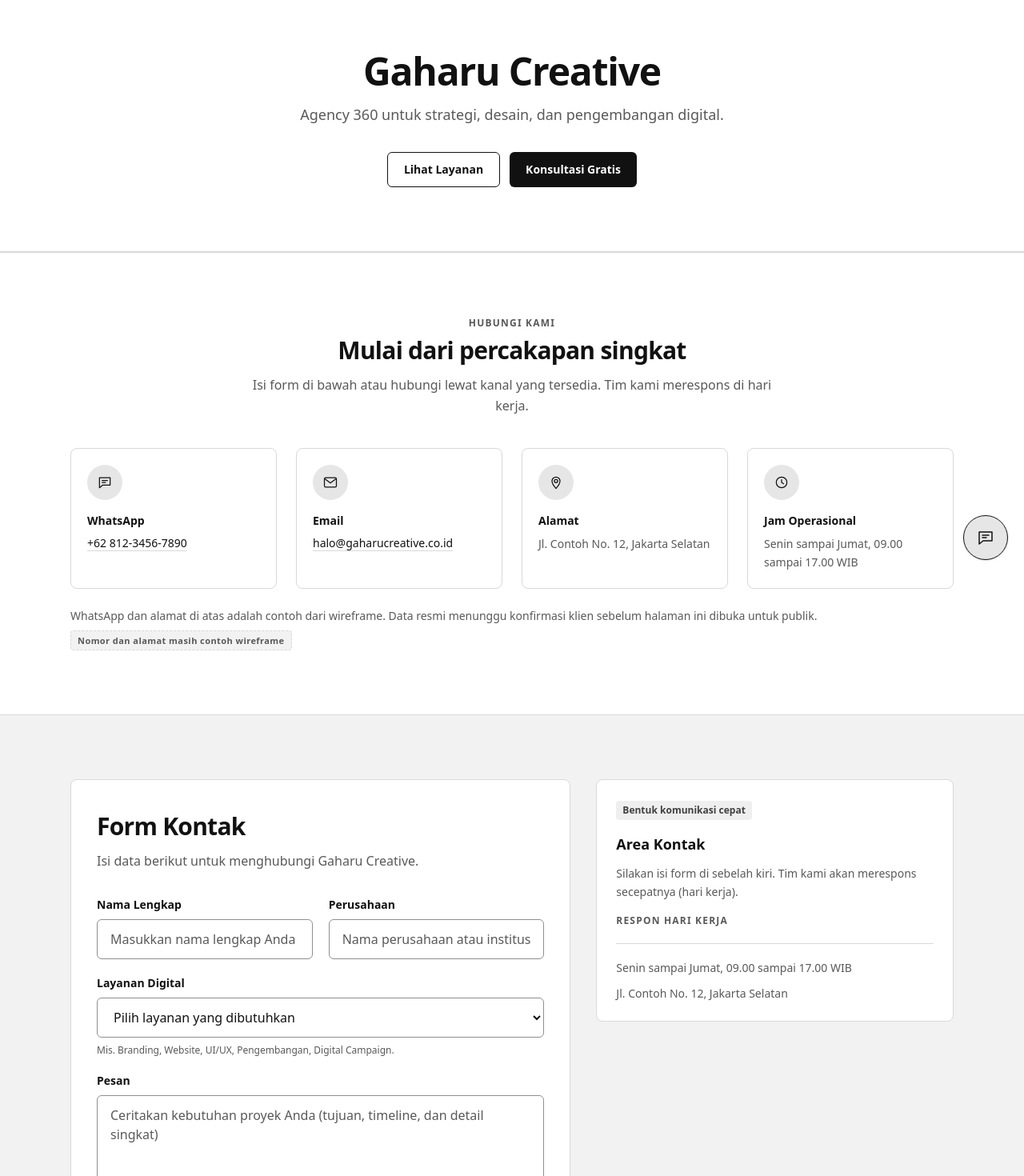
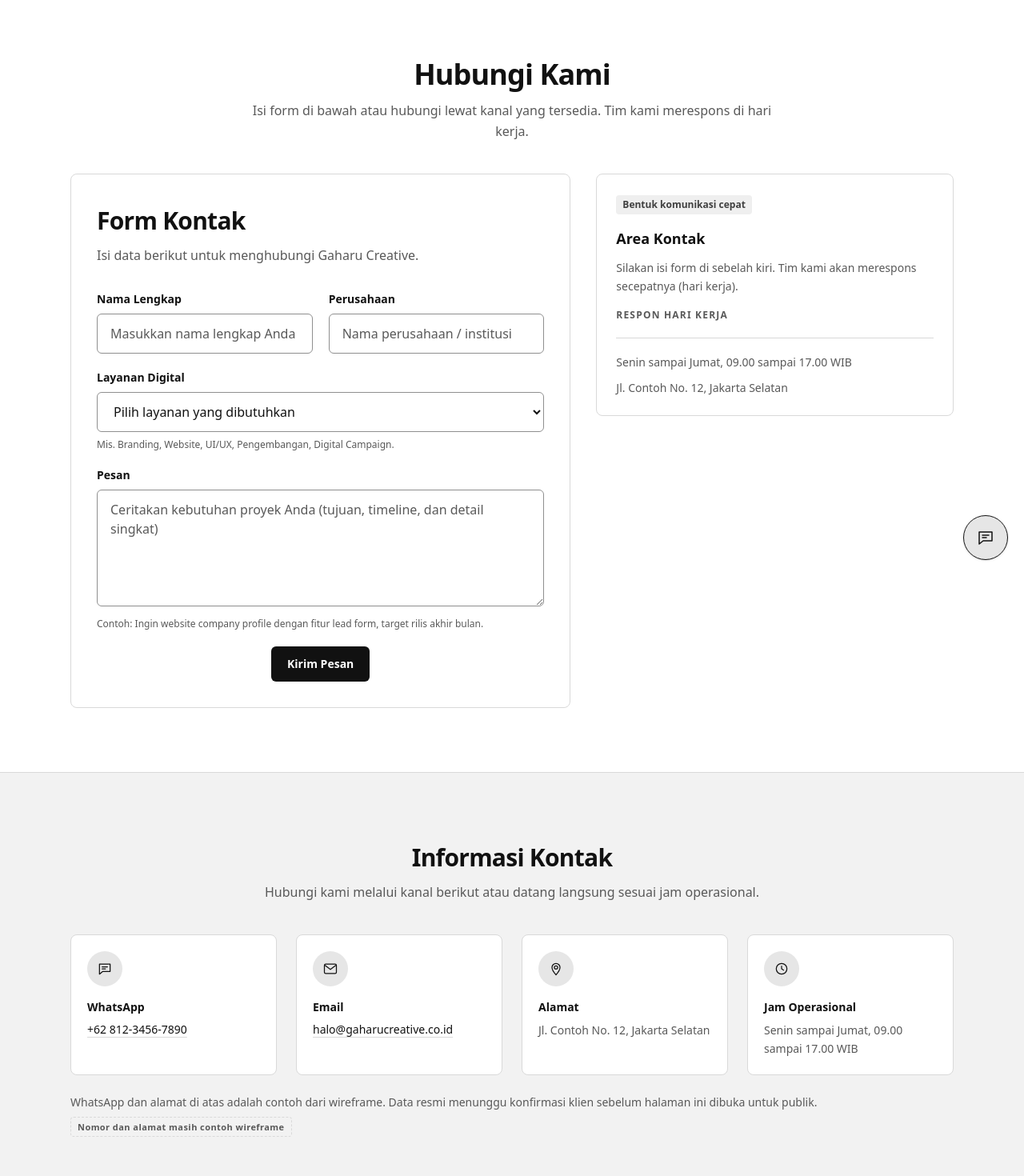
Before and after one commit to PKL-DigiTicket-SMKN-1-Adiwerna/Proyek-Website-Gaharu-Creative, a React (Vite) app: page /kontak in a window 1280 px wide. Shown: the part 80-1550 px from the top of the page at 80% size. Built offline with nearby package versions, Linux system fonts and the light colour scheme.

Commit message:
sesuaikan halaman dengan wireframe terbaru

```diff
--- a/src/components/ui.jsx
+++ b/src/components/ui.jsx
@@ -126,20 +126,27 @@ export function ImageBlock({ label, hint = "", ratio = "aspect-[4/3]", className
 }
 
 /* Header section: label kecil di atas, H2 tebal rata tengah, subjudul kecil. */
-export function SectionHead({ label, title, subtitle, align = "center", className = "" }) {
+export function SectionHead({ label, title, subtitle, align = "center", as = "h2", className = "" }) {
   const centered = align === "center";
+  /* `as` dipakai halaman tanpa hero (Layanan, Kontak) supaya judul section
+   * pertama tetap jadi H1 tunggal halaman itu. */
+  const Heading = as === "h1" ? "h1" : "h2";
+  const titleSize =
+    as === "h1"
+      ? "text-3xl sm:text-4xl"
+      : "text-2xl sm:text-3xl";
   return (
     <div className={`${centered ? "mx-auto max-w-2xl text-center" : "max-w-2xl"} ${className}`}>
       {label ? (
         <p className="text-xs font-semibold uppercase tracking-widest text-muted">{label}</p>
       ) : null}
-      <h2
-        className={`mt-2 text-2xl font-bold tracking-tight text-ink sm:text-3xl ${
+      <Heading
+        className={`mt-2 ${titleSize} font-bold tracking-tight text-ink ${
           centered ? "" : "text-left"
         }`}
       >
         {title}
-      </h2>
+      </Heading>
       {subtitle ? (
         <p className={`mt-3 text-base leading-relaxed text-muted ${centered ? "mx-auto" : ""}`}>
           {subtitle}
--- a/src/pages/HomePage.jsx
+++ b/src/pages/HomePage.jsx
@@ -65,14 +65,6 @@ export default function HomePage() {
               performance marketing, dan pengembangan produk digital agar hasilnya terukur dan
               berkelanjutan.
             </p>
-            <div className="mt-6 flex flex-wrap gap-3">
-              <Button to={links.konsultasi} kind="primary">
-                Konsultasi Gratis
-              </Button>
-              <Button to={links.portofolio} kind="secondary">
-                Lihat Portofolio
-              </Button>
-            </div>
           </article>
           <ImageBlock
             label="Visual layanan menyeluruh"
@@ -88,15 +80,6 @@ export default function HomePage() {
           title="5 Layanan Utama"
           subtitle="Layanan yang saling terhubung untuk pertumbuhan bisnis Anda."
         />
-        <div className="mt-8 flex flex-wrap justify-center gap-3">
-          <Button to={links.portofolio} kind="secondary">
-            Lihat Portofolio
-          </Button>
-          <Button to={links.konsultasi} kind="primary">
-            Konsultasi Gratis
-          </Button>
-        </div>
-
         {/* Grid 3 kartu di atas, 2 kartu lebih lebar di baris kedua. */}
         <div className="mt-10 grid gap-5 sm:grid-cols-2 lg:grid-cols-3">
           {services.slice(0, 3).map((svc) => (
@@ -156,14 +139,6 @@ export default function HomePage() {
           title="Portofolio Unggulan"
           subtitle="Contoh proyek berdasarkan kategori industri."
         />
-        <div className="mt-8 flex flex-wrap justify-center gap-3">
-          <Button to={links.konsultasi} kind="primary">
-            Konsultasi Gratis
-          </Button>
-          <Button to={links.portofolio} kind="secondary">
-            Lihat Portofolio
-          </Button>
-        </div>
         <div className="mt-10 grid gap-5 lg:grid-cols-3">
           {featuredWork.map((item) => (
             <article key={item.title} className="rounded-lg border border-line bg-paper p-5">
--- a/src/pages/KontakPage.jsx
+++ b/src/pages/KontakPage.jsx
@@ -2,7 +2,6 @@ import { useState } from "react";
 import { Seo } from "../components/Seo.jsx";
 import {
   Button,
-  Container,
   IconCircle,
   ImageBlock,
   Section,
@@ -17,6 +16,9 @@ const description = "Hubungi Gaharu Creative untuk konsultasi gratis, penawaran,
 
 const emptyForm = { nama: "", perusahaan: "", layanan: "", pesan: "" };
 
+/* DESAIN.md 4.6: halaman ini tanpa hero, langsung dimulai dari section
+ * "Hubungi Kami" tepat di bawah navbar. Form di kiri, kartu Area Kontak
+ * di kanan, lalu Informasi Kontak dan Peta. */
 export default function KontakPage() {
   const [form, setForm] = useState(emptyForm);
   const [errors, setErrors] = useState({});
@@ -51,59 +53,17 @@ export default function KontakPage() {
     <>
       <Seo title={title} description={description} />
 
-      <section className="border-b border-line">
-        <Container className="py-14 sm:py-20">
-          <div className="text-center">
-            <h1 className="text-4xl font-bold tracking-tight text-ink sm:text-5xl">{site.name}</h1>
-            <p className="mx-auto mt-4 max-w-xl text-lg leading-relaxed text-muted">
-              Agency 360 untuk strategi, desain, dan pengembangan digital.
-            </p>
-            <div className="mt-8 flex flex-wrap justify-center gap-3">
-              <Button to={links.layanan} kind="secondary">
-                Lihat Layanan
-              </Button>
-              <Button to="#form-kontak" kind="primary">
-                Konsultasi Gratis
-              </Button>
-            </div>
-          </div>
-        </Container>
-      </section>
-
-      <Section id="hubungi" divider>
+      <Section id="hubungi">
         <SectionHead
-          label="Hubungi Kami"
-          title="Mulai dari percakapan singkat"
+          as="h1"
+          title="Hubungi Kami"
           subtitle="Isi form di bawah atau hubungi lewat kanal yang tersedia. Tim kami merespons di hari kerja."
         />
-        <div className="mt-10 grid gap-6 sm:grid-cols-2 lg:grid-cols-4">
-          {kontakInfo.map((item) => (
-            <article key={item.title} className="rounded-lg border border-line bg-paper p-5">
-              <IconCircle name={item.icon} className="mb-4" />
-              <h2 className="text-sm font-bold text-ink">{item.title}</h2>
-              {item.href ? (
-                <a
-                  href={infoHref(item.href)}
-                  {...(item.href === "whatsapp" ? { target: "_blank", rel: "noopener noreferrer" } : {})}
-                  className="mt-2 inline-block text-sm text-ink underline decoration-line underline-offset-4 hover:decoration-ink"
-                >
-                  {item.value}
-                </a>
-              ) : (
-                <p className="mt-2 text-sm leading-relaxed text-muted">{item.value}</p>
-              )}
-            </article>
-          ))}
-        </div>
-        <p data-placeholder="Nomor dan alamat masih contoh wireframe" className="mt-6 text-sm text-muted">
-          WhatsApp dan alamat di atas adalah contoh dari wireframe. Data resmi menunggu konfirmasi
-          klien sebelum halaman ini dibuka untuk publik.
-        </p>
-      </Section>
-
-      <Section id="form-kontak" divider className="bg-block">
-        <div className="grid items-start gap-8 lg:grid-cols-[minmax(0,1.4fr)_minmax(0,1fr)]">
-          <div className="rounded-lg border border-line bg-paper p-6 sm:p-8">
+        <div className="mt-10 grid items-start gap-8 lg:grid-cols-[minmax(0,1.4fr)_minmax(0,1fr)]">
+          <div
+            id="form-kontak"
+            className="scroll-mt-24 rounded-lg border border-line bg-paper p-6 sm:p-8"
+          >
             <SectionHead
               align="left"
               title="Form Kontak"
@@ -146,7 +106,7 @@ export default function KontakPage() {
                   autoComplete="organization"
                   value={form.perusahaan}
                   onChange={(e) => field("perusahaan", e.target.value)}
-                  placeholder="Nama perusahaan atau institusi"
+                  placeholder="Nama perusahaan / institusi"
                   className="mt-2 min-h-11 w-full rounded-md border border-field bg-paper px-4 py-3 text-base text-ink placeholder:text-muted"
                 />
               </div>
@@ -215,7 +175,7 @@ export default function KontakPage() {
                 >
                   Pemeriksaan kolom sudah lolos. Pesan Anda tersimpan di layar ini tapi belum terkirim,
                   karena layanan form belum dipasang dan nomor kontak resmi belum dikonfirmasi. Pakai
-                  WhatsApp atau email di bagian atas halaman untuk mengirim sekarang.
+                  WhatsApp atau email di bagian Informasi Kontak untuk mengirim sekarang.
                 </p>
               ) : null}
 
@@ -242,6 +202,36 @@ export default function KontakPage() {
         </div>
       </Section>
 
+      <Section id="informasi-kontak" divider className="bg-block">
+        <SectionHead
+          title="Informasi Kontak"
+          subtitle="Hubungi kami melalui kanal berikut atau datang langsung sesuai jam operasional."
+        />
+        <div className="mt-10 grid gap-6 sm:grid-cols-2 lg:grid-cols-4">
+          {kontakInfo.map((item) => (
+            <article key={item.title} className="rounded-lg border border-line bg-paper p-5">
+              <IconCircle name={item.icon} className="mb-4" />
+              <h2 className="text-sm font-bold text-ink">{item.title}</h2>
+              {item.href ? (
+                <a
+                  href={infoHref(item.href)}
+                  {...(item.href === "whatsapp" ? { target: "_blank", rel: "noopener noreferrer" } : {})}
+                  className="mt-2 inline-block text-sm text-ink underline decoration-line underline-offset-4 hover:decoration-ink"
+                >
+                  {item.value}
+                </a>
+              ) : (
+                <p className="mt-2 text-sm leading-relaxed text-muted">{item.value}</p>
+              )}
+            </article>
+          ))}
+        </div>
+        <p data-placeholder="Nomor dan alamat masih contoh wireframe" className="mt-6 text-sm text-muted">
+          WhatsApp dan alamat di atas adalah contoh dari wireframe. Data resmi menunggu konfirmasi
+          klien sebelum halaman ini dibuka untuk publik.
+        </p>
+      </Section>
+
       <Section id="peta" divider>
         <SectionHead
           title="Peta"
--- a/src/pages/LayananPage.jsx
+++ b/src/pages/LayananPage.jsx
@@ -1,14 +1,12 @@
 import { Seo } from "../components/Seo.jsx";
 import {
   Button,
-  Container,
   IconCircle,
-  ImageBlock,
   Section,
   SectionHead,
   Tag,
 } from "../components/ui.jsx";
-import { site, links } from "../data/site.js";
+import { links } from "../data/site.js";
 import { services, whyChooseUs } from "../data/services.js";
 
 const title = "Layanan";
@@ -26,7 +24,7 @@ function ServiceBlock({ service }) {
         <IconCircle name={service.icon} />
         <div className="min-w-0">
           <Tag>{service.tag}</Tag>
-          <h3 className="mt-2 text-xl font-bold text-ink">{service.title}</h3>
+          <h2 className="mt-2 text-xl font-bold text-ink">{service.title}</h2>
         </div>
       </div>
 
@@ -56,65 +54,16 @@ function ServiceBlock({ service }) {
   );
 }
 
+/* DESAIN.md 4.2: halaman ini tanpa hero, langsung dimulai dari
+ * "5 Layanan Utama" tepat di bawah navbar. */
 export default function LayananPage() {
   return (
     <>
       <Seo title={title} description={description} />
 
-      <section className="border-b border-line">
-        <Container className="py-14 sm:py-20">
-          <div className="text-center">
-            <h1 className="text-4xl font-bold tracking-tight text-ink sm:text-5xl">{site.name}</h1>
-            <p className="mx-auto mt-4 max-w-xl text-lg leading-relaxed text-muted">{site.tagline}</p>
-            <div className="mt-8 flex flex-wrap justify-center gap-3">
-              <Button to={links.portofolio} kind="secondary">
-                Lihat Portofolio
-              </Button>
-              <Button to={links.konsultasi} kind="primary">
-                Konsultasi Gratis
-              </Button>
-            </div>
-          </div>
-        </Container>
-      </section>
-
-      <Section divider>
+      <Section id="layanan">
         <SectionHead
-          label="Layanan Kami"
-          title="Layanan yang saling terhubung"
-          subtitle="Gaharu Creative membantu bisnis bertumbuh melalui solusi digital yang terencana dan dieksekusi secara menyeluruh, dari strategi hingga hasil yang terukur."
-        />
-        <div className="mt-8 flex flex-wrap justify-center gap-3">
-          <Button to={links.portofolio} kind="secondary">
-            Lihat Portofolio
-          </Button>
-          <Button to={links.penawaran} kind="primary">
-            Minta Penawaran
-          </Button>
-        </div>
-        <div className="mt-10 grid gap-6 lg:grid-cols-2">
-          <article className="rounded-lg border border-line bg-paper p-6 sm:p-8">
-            <IconCircle name="layers" className="mb-4" />
-            <h2 className="text-xl font-bold text-ink">Satu sistem, bukan lima pekerjaan terpisah</h2>
-            <p className="mt-3 text-base leading-relaxed text-muted">
-              Layanan 360 dirancang agar branding, konten, pengelolaan sosial media, iklan berbayar,
-              dan pengembangan produk digital bekerja sebagai satu sistem, menghasilkan konsistensi
-              dan performa yang bisa dipantau.
-            </p>
-            <p className="mt-4">
-              <Tag>360 Digital Agency</Tag>
-            </p>
-          </article>
-          <ImageBlock
-            label="Diagram 360"
-            hint="Placeholder: Brand, Konten, Sosial, Iklan, Produk."
-            ratio="aspect-[16/10]"
-          />
-        </div>
-      </Section>
-
-      <Section id="layanan" divider className="bg-block">
-        <SectionHead
+          as="h1"
           title="5 Layanan Utama"
           subtitle="Lima layanan yang saling terhubung untuk mendorong pertumbuhan bisnis Anda."
         />
@@ -133,19 +82,11 @@ export default function LayananPage() {
         </div>
       </Section>
 
-      <Section divider>
+      <Section divider className="bg-block">
         <SectionHead
           title="Kenapa Memilih Gaharu"
           subtitle="Pendekatan yang memastikan strategi jelas, eksekusi rapi, dan dampak dapat diukur."
         />
-        <div className="mt-8 flex flex-wrap justify-center gap-3">
-          <Button to={links.portofolio} kind="secondary">
-            Lihat Portofolio
-          </Button>
-          <Button to={links.penawaran} kind="primary">
-            Minta Penawaran
-          </Button>
-        </div>
         <div className="mt-10 grid gap-5 sm:grid-cols-2">
           {whyChooseUs.map((item) => (
             <article key={item.title} className="flex gap-4 rounded-lg border border-line bg-paper p-6">
@@ -161,7 +102,6 @@ export default function LayananPage() {
           ))}
         </div>
       </Section>
-
     </>
   );
 }
```
Also changed, not shown: src/pages/TentangPage.jsx (+0 -9 lines).
